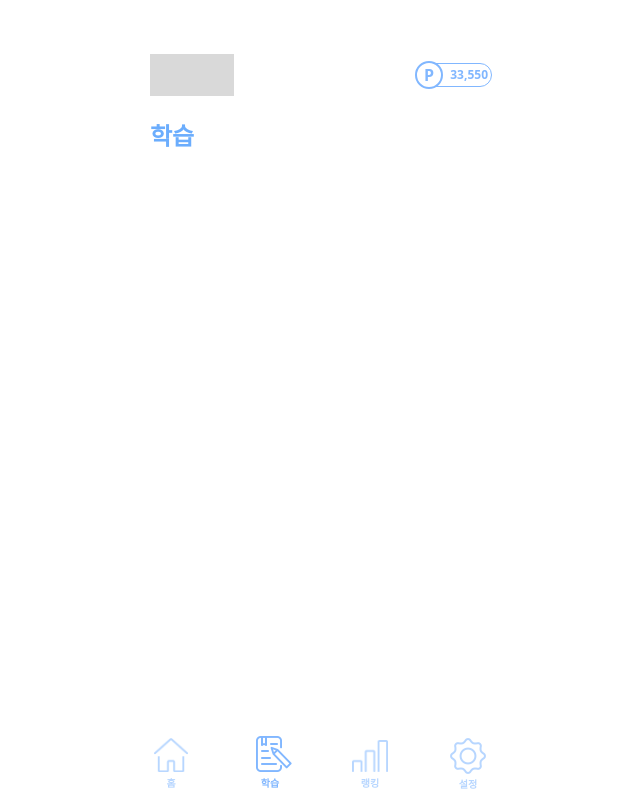
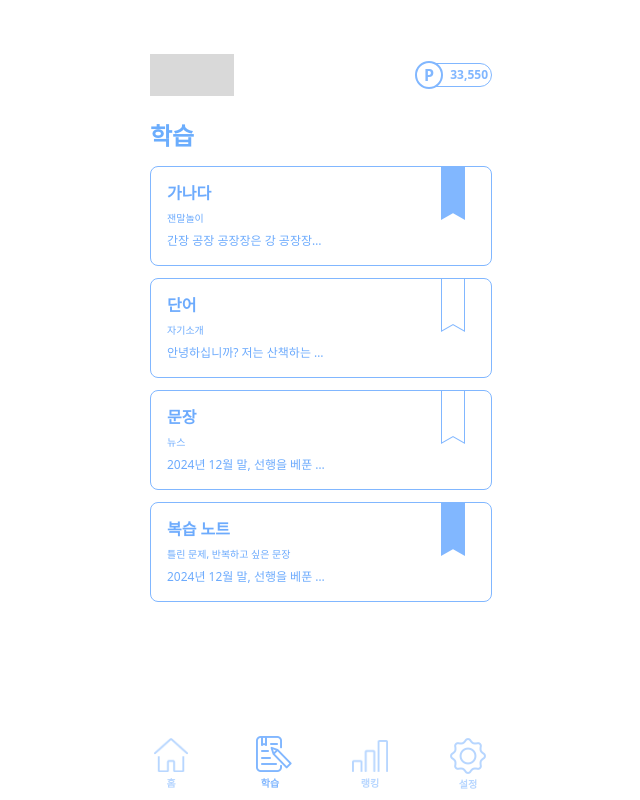
Before and after one commit to 9ITHON/2-giveYouEar-SpeekSee-FE, a React (Vite) app: page /study in a window 1280 px wide. Shown: the whole page, without its empty margins (319-959 px from the left). Built offline with nearby package versions, Linux system fonts and the light colour scheme.

Commit message:
FEAT: Study Page UI 구현 완료

```diff
--- a/src/App.tsx
+++ b/src/App.tsx
@@ -34,9 +34,8 @@ function App() {
           <Route element={<Main />}>
             <Route path="/" element={<Home />} />
             <Route path="attendance" element={<Attendance />} />
-            <Route path="study" element={<Study />}>
-              <Route path="review" element={<Review />} />
-            </Route>
+            <Route path="study" element={<Study />} />
+            <Route path="study/review" element={<Review />} />
             <Route path="script" element={<Category />} />
             <Route path="dashboard" element={<Dashboard />} />
             <Route path="ranking" element={<Ranking />} />
--- /dev/null
+++ b/src/components/Bookmark.tsx
@@ -0,0 +1,17 @@
+import BookmarkIcon from '../assets/png/bookmark.png';
+import BookmarkClickedIcon from '../assets/png/bookmark-clicked.png';
+import styled from 'styled-components';
+
+const BookmarkStyle = styled.img`
+  position: absolute;
+  right: 26px;
+  top: -1px;
+  width: 24px;
+  cursor: pointer;
+`;
+
+const Bookmark = ({ active }: { active: boolean | undefined }) => {
+  return <BookmarkStyle src={active ? BookmarkClickedIcon : BookmarkIcon} alt="북마크" />;
+};
+
+export default Bookmark;
--- a/src/components/List.tsx
+++ b/src/components/List.tsx
@@ -1,4 +1,6 @@
+import { useLocation } from 'react-router-dom';
 import styled from 'styled-components';
+import Bookmark from './Bookmark';
 
 const ListStyle = styled.div`
   margin-bottom: 12px;
@@ -6,6 +8,8 @@ const ListStyle = styled.div`
   border-radius: 8px;
   padding: 18px 16px;
   color: #6dabfd;
+  position: relative;
+  cursor: pointer;
 `;
 
 const ListTitle = styled.h1`
@@ -36,16 +40,24 @@ const List = ({
   title,
   description,
   detail,
+  active,
+  onClick,
 }: {
   title: string;
-  description: string;
-  detail: React.ReactNode;
+  description?: string | undefined;
+  detail?: React.ReactNode | undefined;
+  active?: boolean | undefined;
+  onClick?: () => void;
 }) => {
+  const location = useLocation();
   return (
     <ListStyle>
-      <ListTitle>{title}</ListTitle>
-      <ListDescription>{description}</ListDescription>
-      <ListDetail>{detail}</ListDetail>
+      {location.pathname === '/study' && <Bookmark active={active} />}
+      <div onClick={onClick}>
+        <ListTitle>{title}</ListTitle>
+        <ListDescription>{description}</ListDescription>
+        <ListDetail>{detail}</ListDetail>
+      </div>
     </ListStyle>
   );
 };
--- a/src/layout/Main.tsx
+++ b/src/layout/Main.tsx
@@ -19,20 +19,17 @@ const Main = () => {
     '/': {
       nav: 'home',
     },
-    '/study': {
-      nav: 'study',
-      pagename: "학습"
-    },
     '/script': {
       nav: 'home',
     },
-    "/attendance": {
+    '/study': {
+      nav: 'study',
+      pagename: '학습',
+    },
+    '/study/review': { nav: 'study', pagename: '복습노트' },
+    '/attendance': {
       nav: 'home',
-      pagename: "출석체크"
-    },
-    '/review': {
-      nav: 'review',
-      pagename: '복습 훈련',
+      pagename: '출석체크',
     },
     '/ranking': { nav: 'ranking', pagename: '순위' },
     '/settings': { nav: 'settings', pagename: '설정' },
--- a/src/pages/Study/Review.tsx
+++ b/src/pages/Study/Review.tsx
@@ -1,4 +1,10 @@
+import styled from 'styled-components';
 import List from '../../components/List';
+
+const ReviewStyle = styled.div`
+  margin-top: 18px;
+  padding: 0 24px;
+`;
 
 const Review = () => {
   const reviews = [
@@ -19,11 +25,11 @@ const Review = () => {
     },
   ];
   return (
-    <div>
+    <ReviewStyle>
       {reviews.map(review => (
         <List title={review.title} description={review.description} detail={review.detail} />
       ))}
-    </div>
+    </ReviewStyle>
   );
 };
 export default Review;
--- a/src/pages/Study/Study.tsx
+++ b/src/pages/Study/Study.tsx
@@ -1,5 +1,45 @@
+import styled from 'styled-components';
+import List from '../../components/List';
+import { useNavigate } from 'react-router-dom';
+
+const StudyStyle = styled.div`
+  margin-top: 18px;
+  padding: 0 24px;
+`;
+
 const Study = () => {
-	return <div></div>
-}
+  const navigate = useNavigate();
+  return (
+    <StudyStyle>
+      <List
+        title={'가나다'}
+        description={'잰말놀이'}
+        detail={'간장 공장 공장장은 강 공장장이고 된장 공장'}
+        active={true}
+      />
+      <List
+        title={'단어'}
+        description={'자기소개'}
+        detail={'안녕하십니까? 저는 산책하는 강아지랍니다. 멍멍'}
+        active={false}
+      />
+      <List
+        title={'문장'}
+        description={'뉴스'}
+        detail={'2024년 12월 말, 선행을 베푼 한 대학생'}
+        active={false}
+      />
+      <List
+        title={'복습 노트'}
+        description={'틀린 문제, 반복하고 싶은 문장'}
+        detail={'2024년 12월 말, 선행을 베푼 한 대학생'}
+        active={true}
+        onClick={() => {
+          navigate('/study/review');
+        }}
+      />
+    </StudyStyle>
+  );
+};
 
 export default Study;
```
Also changed, not shown: src/assets/png/bookmark-clicked.png (added), src/assets/png/bookmark.png (added).
